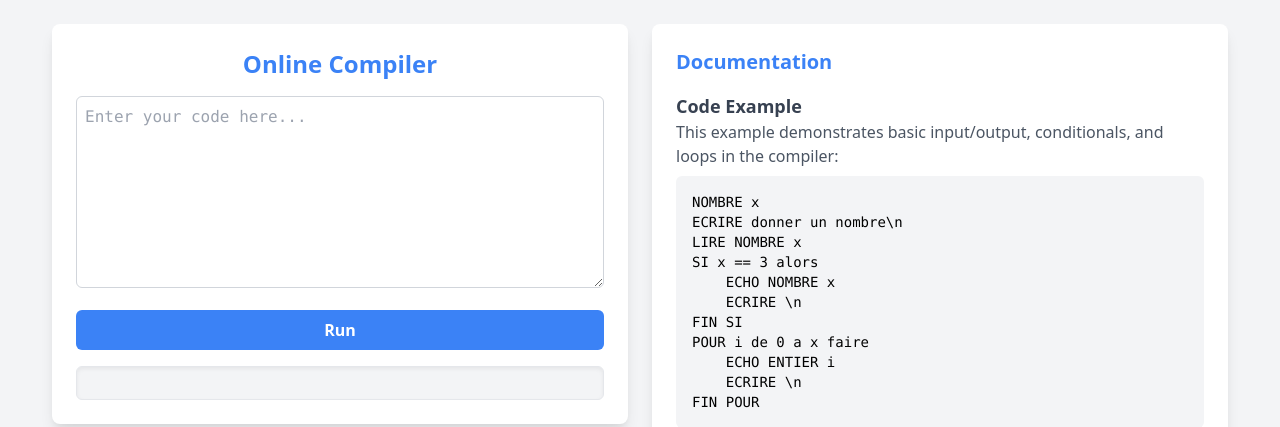
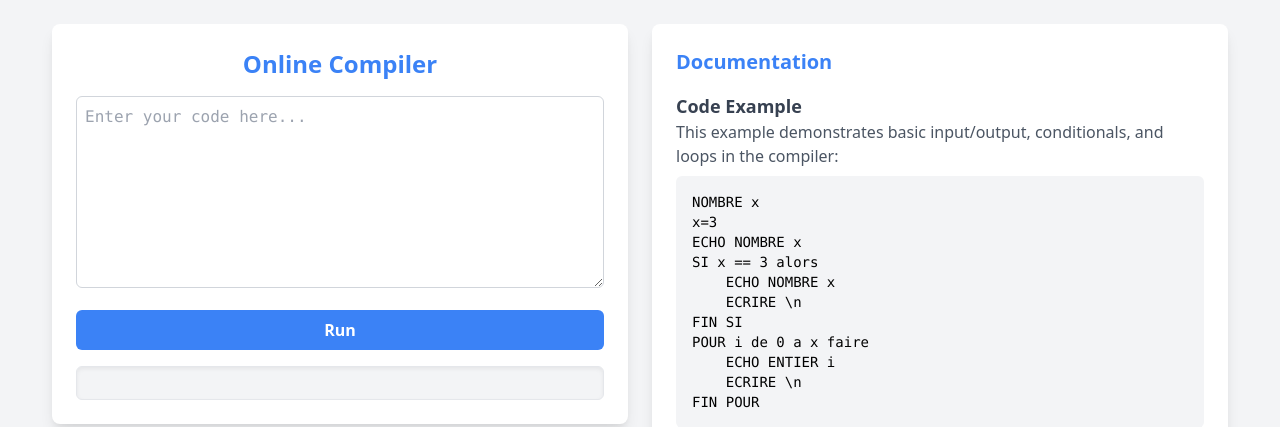
Before and after one commit to mohamedx2/online_compiler_flask, a Flask app: page / in a window 1280 px wide. Shown: the top 427 px of the page. Run offline with Flask 3, Linux system fonts and the light colour scheme.

Commit message:
first commit

```diff
--- a/templates/index.html
+++ b/templates/index.html
@@ -23,8 +23,8 @@
         <h3 class="text-lg font-semibold text-gray-700 mt-4">Code Example</h3>
         <p class="text-gray-600">This example demonstrates basic input/output, conditionals, and loops in the compiler:</p>
         <pre class="bg-gray-100 p-4 rounded-md mt-2 text-sm overflow-auto"><code>NOMBRE x
-ECRIRE donner un nombre\n
-LIRE NOMBRE x
+x=3
+ECHO NOMBRE x
 SI x == 3 alors
     ECHO NOMBRE x
     ECRIRE \n
```
